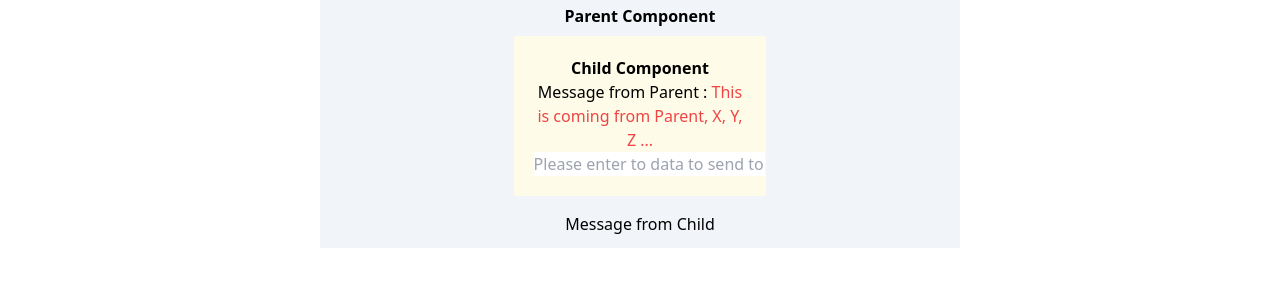
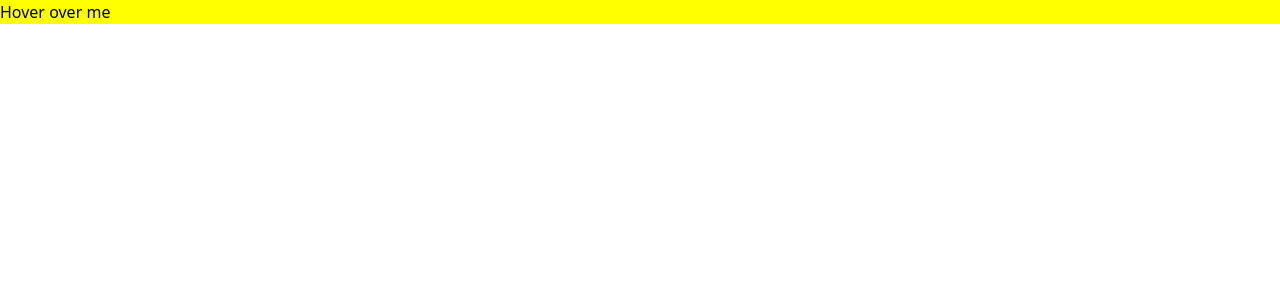
Before and after one commit to buddhika85/Mastering_Angular_Udemy, an Angular app: page / in a window 1280 px wide. Shown: the top 300 px of the page. Built offline with nearby package versions, Linux system fonts and the light colour scheme.

Commit message:
custom directives

```diff
--- a/src/app/app.component.html
+++ b/src/app/app.component.html
@@ -1,5 +1,8 @@
 <!-- <h1 class="text-3xl font-bold underline">Hello Tailwind!</h1> -->
+<!--
+<app-template-driven-form /> -->
 
-<!-- <app-template-driven-form /> -->
+<!-- <app-parent /> -->
 
-<app-parent />
+<p appHighlight></p>
+<!-- directive applied -->
--- a/src/app/app.component.ts
+++ b/src/app/app.component.ts
@@ -2,11 +2,12 @@ import { Component } from '@angular/core';
 import { RouterOutlet } from '@angular/router';
 import { TemplateDrivenFormComponent } from './template-driven-form/template-driven-form.component';
 import { ParentComponent } from './child-parent-demo/parent/parent.component';
+import { HighlightDirective } from './highlight.directive';
 
 @Component({
   selector: 'app-root',
   standalone: true,
-  imports: [ParentComponent],
+  imports: [HighlightDirective],
   templateUrl: './app.component.html',
   styleUrl: './app.component.scss',
 })
--- /dev/null
+++ b/src/app/highlight.directive.ts
@@ -0,0 +1,26 @@
+import {
+  Directive,
+  ElementRef,
+  HostBinding,
+  HostListener,
+} from '@angular/core';
+
+@Directive({
+  selector: '[appHighlight]',
+  standalone: true,
+})
+export class HighlightDirective {
+  constructor(private element: ElementRef) {}
+
+  @HostBinding('innerText') innerText = 'Hover over me';
+
+  @HostListener('mouseenter') onMouseEnter() {
+    this.element.nativeElement.style.backgroundColor = 'yellow';
+    this.innerText = `You are hovering over me !!!`;
+  }
+
+  @HostListener('mouseleave') onMouseLeave() {
+    this.element.nativeElement.style.backgroundColor = '';
+    this.innerText = `Hover over me`;
+  }
+}
```
